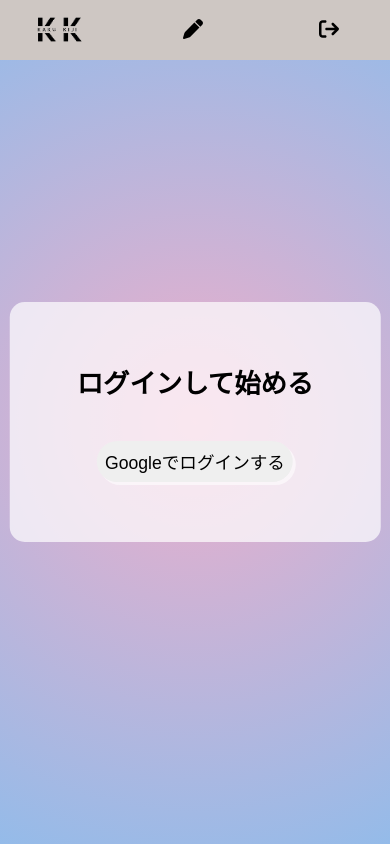
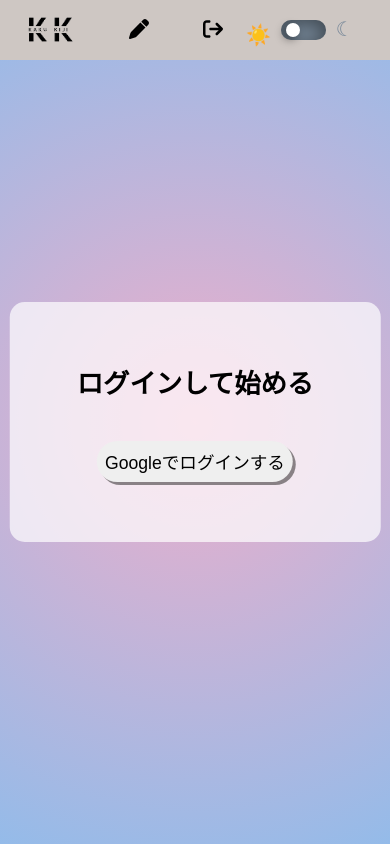
Before and after one commit to OjagaO/share-learning-url, a React (Create React App) app: page /Login in a window 390 px wide. Built offline with nearby package versions, Linux system fonts and the light colour scheme; the HTML template or start-up script is replaced by a standard one.

Commit message:
add darkMode

```diff
--- a/src/components/CreatePost.css
+++ b/src/components/CreatePost.css
@@ -3,7 +3,7 @@
     align-items: center;
     justify-content: center;
     height: auto;
-    padding-top: 100px;
+    padding-top: 60px;
     min-height: 100vh;
     background: radial-gradient(circle, #00c008 0%, rgb(95, 210, 255) 100%);
     color: rgb(0, 0, 0);
@@ -18,6 +18,12 @@
     flex-direction: column;
     justify-content: center;
     gap: 30px;
+}
+@media screen and (max-width: 1024px) {
+    .postContainer {
+        width: 95%;
+        margin: 16px auto;
+    }
 }
 .postContainer h1 span {
     font-size: 16px;
--- a/src/components/Home.css
+++ b/src/components/Home.css
@@ -6,7 +6,7 @@
     align-items: center;
     justify-content: center;
     height: auto;
-    padding-top: 100px;
+    padding-top: 60px;
     min-height: 100vh;
 }
 
--- a/src/components/Login.css
+++ b/src/components/Login.css
@@ -1,9 +1,9 @@
 .login {
     width: 100%;
     height: auto;
-    padding-top: 100px;
+    padding-top: 60px;
     min-height: 100vh;
-    background: radial-gradient(circle, rgba(238,174,202,1) 0%, rgba(148,187,233,1) 100%);
+    background: radial-gradient(circle, rgba(238, 174, 202, 1) 0%, rgba(148, 187, 233, 1) 100%);
 }
 
 .login_area {
@@ -39,7 +39,7 @@
     font-size: 1.1em;
     border-radius: 24px;
     padding: 8px;
-    box-shadow: 3px 3px 0px 0px rgba(255, 255, 255, 0.6);
+    box-shadow: 3px 3px 0px 0px rgb(65 62 62 / 60%);
     background: linear-gradient(45deg, rgb(160, 160, 160), rgb(190, 190, 190), 255, 35%, rgb(230, 230, 230) 100%);
     border: none;
 }
@@ -54,7 +54,7 @@
         font-size: 1.1em;
         border-radius: 24px;
         padding: 8px;
-        box-shadow: 3px 3px 0px 0px rgba(255, 255, 255, 0.6);
+        box-shadow: 3px 3px 0px 0px rgb(65 62 62 / 60%);
         transition: 0.2s;
         background: linear-gradient(45deg, rgb(160, 160, 160), rgb(190, 190, 190), 255, 35%, rgb(230, 230, 230) 100%);
     }
--- a/src/components/Logout.css
+++ b/src/components/Logout.css
@@ -1,7 +1,7 @@
 .logout {
     width: 100%;
     height: auto;
-    padding-top: 100px;
+    padding-top: 60px;
     min-height: 100vh;
     background: radial-gradient(circle, rgba(141, 139, 226, 1) 0%, rgba(253, 187, 203, 1) 100%);
 }
@@ -39,7 +39,7 @@
     font-size: 1.1em;
     border-radius: 24px;
     padding: 8px;
-    box-shadow: 3px 3px 0px 0px rgba(255, 255, 255, 0.6);
+    box-shadow: 3px 3px 0px 0px rgb(65 62 62 / 60%);
     background: linear-gradient(45deg, rgb(160, 160, 160), rgb(190, 190, 190), 255, 35%, rgb(230, 230, 230) 100%);
     border: none;
 }
@@ -54,7 +54,7 @@
         font-size: 1.1em;
         border-radius: 24px;
         padding: 8px;
-        box-shadow: 3px 3px 0px 0px rgba(255, 255, 255, 0.6);
+        box-shadow: 3px 3px 0px 0px rgb(65 62 62 / 60%);
         transition: 0.2s;
         background: linear-gradient(45deg, rgb(160, 160, 160), rgb(190, 190, 190), 255, 35%, rgb(230, 230, 230) 100%);
     }
--- a/src/components/parts/Navbar.css
+++ b/src/components/parts/Navbar.css
@@ -10,7 +10,7 @@ nav {
     margin: 0 auto;
     display: grid;
     place-items: center;
-    grid-template-columns: 1fr 1fr 1fr;
+    grid-template-columns: 2fr 2fr 2fr 1fr;
     gap: 5vw;
     height: 100%;
 }
@@ -46,23 +46,105 @@ svg {
     padding-right: 5px;
 }
 
+@media screen and (max-width: 768px) {
+    span {
+        display: none;
+    }
+}
 @media screen and (max-width: 600px) {
     nav {
         width: 100%;
         margin-right: 5%;
-        grid-template-columns: 1fr 2fr 2fr;
+        grid-template-columns: 1fr 2fr 2fr 1fr;
     }
 }
 @media screen and (max-width: 420px) {
-    span {
-        display: none;
-    }
     nav {
         width: 100%;
         margin-right: 5%;
-        grid-template-columns: 1fr 1fr 1fr;
+        grid-template-columns: 3fr 2fr 2fr 4fr;
+        gap: 2vw;
     }
 }
 .inputPost p {
     margin-bottom: 8px;
 }
+
+/*  darkmode切り替えのCSS  */
+.dark_mode_radio {
+    display: flex;
+    align-items: center;
+    justify-content: center;
+}
+.dark_mode_radio input {
+    opacity: 0;
+    height: 0;
+    width: 0;
+}
+.theme-switch__label {
+    margin-right: 40px;
+    transition: background-color 200ms ease-in-out;
+    width: 65px;
+    height: 30px;
+    border-radius: 50px;
+    text-align: center;
+    background-color: slateGray;
+    box-shadow: -4px 4px 15px inset rgba(0, 0, 0, 0.4);
+    position: relative;
+    display: block;
+    cursor: pointer;
+}
+.theme-switch__label::before {
+    content: "☀️";
+    right: 100%;
+    margin-right: 10px;
+    color: orange;
+    position: absolute;
+    bottom: -7px;
+    font-size: 30px;
+}
+.theme-switch__label::after {
+    content: "☾";
+    left: 100%;
+    margin-left: 10px;
+    color: lightSlateGray;
+    position: absolute;
+    bottom: -1px;
+    font-size: 30px;
+}
+.theme-switch__label span {
+    position: absolute;
+    top: calc(50% + -10px);
+    left: 5px;
+    z-index: 99;
+    width: 20px;
+    height: 20px;
+    border-radius: 50%;
+    background-color: white;
+    transition: 0.3s;
+    box-shadow: -3px 3px 8px rgba(0, 0, 0, 0.4);
+    display: block;
+}
+#modeRatio:checked ~ .theme-switch__label span {
+    left: calc(100% - 25px);
+}
+@media screen and (max-width: 768px) {
+    .theme-switch__label {
+        width: 45px;
+        height: 20px;
+    }
+    .theme-switch__label::before {
+        font-size: 20px;
+    }
+    .theme-switch__label::after {
+        font-size: 20px;
+    }
+    .theme-switch__label span {
+        top: calc(50% + -7px);
+        width: 14px;
+        height: 14px;
+    }
+    #modeRatio:checked ~ .theme-switch__label span {
+        left: calc(100% - 17px);
+    }
+}
--- a/src/components/parts/Navbar.js
+++ b/src/components/parts/Navbar.js
@@ -1,4 +1,4 @@
-import React from "react";
+import React, { useRef } from "react";
 import { Link } from "react-router-dom";
 import "./Navbar.css";
 import { FontAwesomeIcon } from "@fortawesome/react-fontawesome";
@@ -9,14 +9,47 @@ const openDoor = <FontAwesomeIcon icon={faSignIn} />;
 const closeDoor = <FontAwesomeIcon icon={faSignOut} />;
 
 const Navbar = ({ isAuth }) => {
+    const checkboxRef = useRef(null);
+
+    const handleChange = () => {
+        if (checkboxRef.current.checked) {
+            document.documentElement.setAttribute("data-theme", "dark");
+        } else {
+            document.documentElement.setAttribute("data-theme", "light");
+        }
+    };
+
     return (
-        <div className="navbar">
-            <nav>
-                <Link to="/" className="nav_link"><img src="./images/KakuKiji.png" alt="" /></Link>
-                <Link to="/CreatePost" className="nav_link">{pen}<span>参考URL投稿</span></Link>
-                {isAuth ? <Link to="/Logout" className="nav_link">{openDoor}<span>ログアウト</span></Link> : <Link to="/Login" className="nav_link">{closeDoor}<span>ログイン</span></Link>}
-            </nav>
-        </div>
+        <>
+            <div className="navbar">
+                <nav>
+                    <Link to="/" className="nav_link">
+                        <img src="./images/KakuKiji.png" alt="" />
+                    </Link>
+                    <Link to="/CreatePost" className="nav_link">
+                        {pen}
+                        <span>参考URL投稿</span>
+                    </Link>
+                    {isAuth ? (
+                        <Link to="/Logout" className="nav_link">
+                            {openDoor}
+                            <span>ログアウト</span>
+                        </Link>
+                    ) : (
+                        <Link to="/Login" className="nav_link">
+                            {closeDoor}
+                            <span>ログイン</span>
+                        </Link>
+                    )}
+                    <div className="dark_mode_radio">
+                        <input type="checkbox" id="modeRatio" ref={checkboxRef} onChange={handleChange} />
+                        <label htmlFor="modeRatio" className="theme-switch__label">
+                            <span></span>
+                        </label>
+                    </div>
+                </nav>
+            </div>
+        </>
     );
 };
 
--- a/src/index.css
+++ b/src/index.css
@@ -1,3 +1,7 @@
+html[data-theme='dark'] {
+  filter: invert(1) hue-rotate(180deg);
+}
+
 body {
   margin: 0;
   font-family: -apple-system, BlinkMacSystemFont, 'Segoe UI', 'Roboto', 'Oxygen',
```
